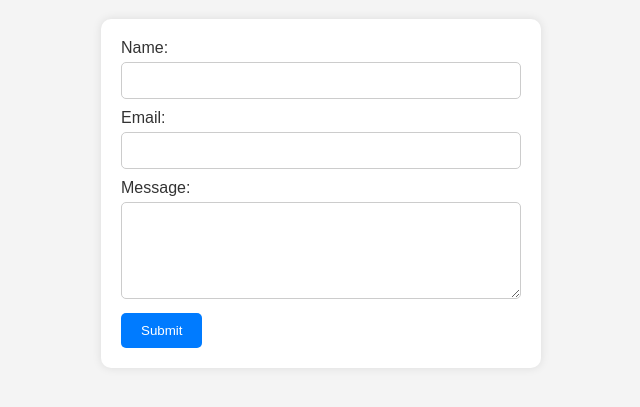
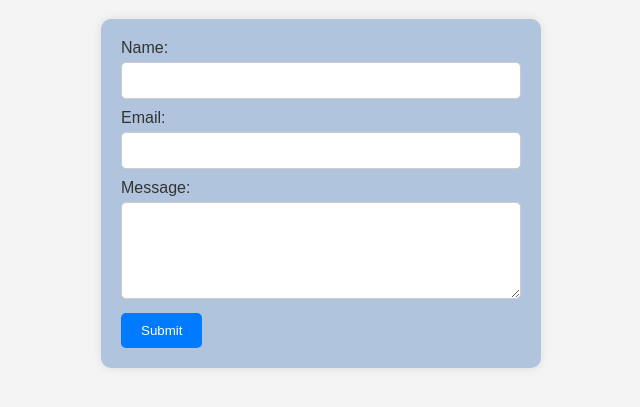
Before and after one commit to Richard-WanderaM/alx_html_css, a plain HTML site: page html_forms/0-contact-form.html in a window 1280 px wide. Shown: the part 61-468 px from the top of the page, without its empty margins (319-959 px from the left). Drawn offline with Linux system fonts and the light colour scheme.

Commit message:
added css for styling

```diff
--- a/html_forms/styles.css
+++ b/html_forms/styles.css
@@ -12,7 +12,7 @@ body {
 form {
   max-width: 400px;
   margin: 0 auto;
-    background-color: #fff;
+  background-color: #b0c4de; /* Grey-blue background color */
   padding: 20px;
   border-radius: 10px;
   box-shadow: 0 0 10px rgba(0, 0, 0, 0.1);
```
Lines whose indentation alone changed are shown as unchanged.
